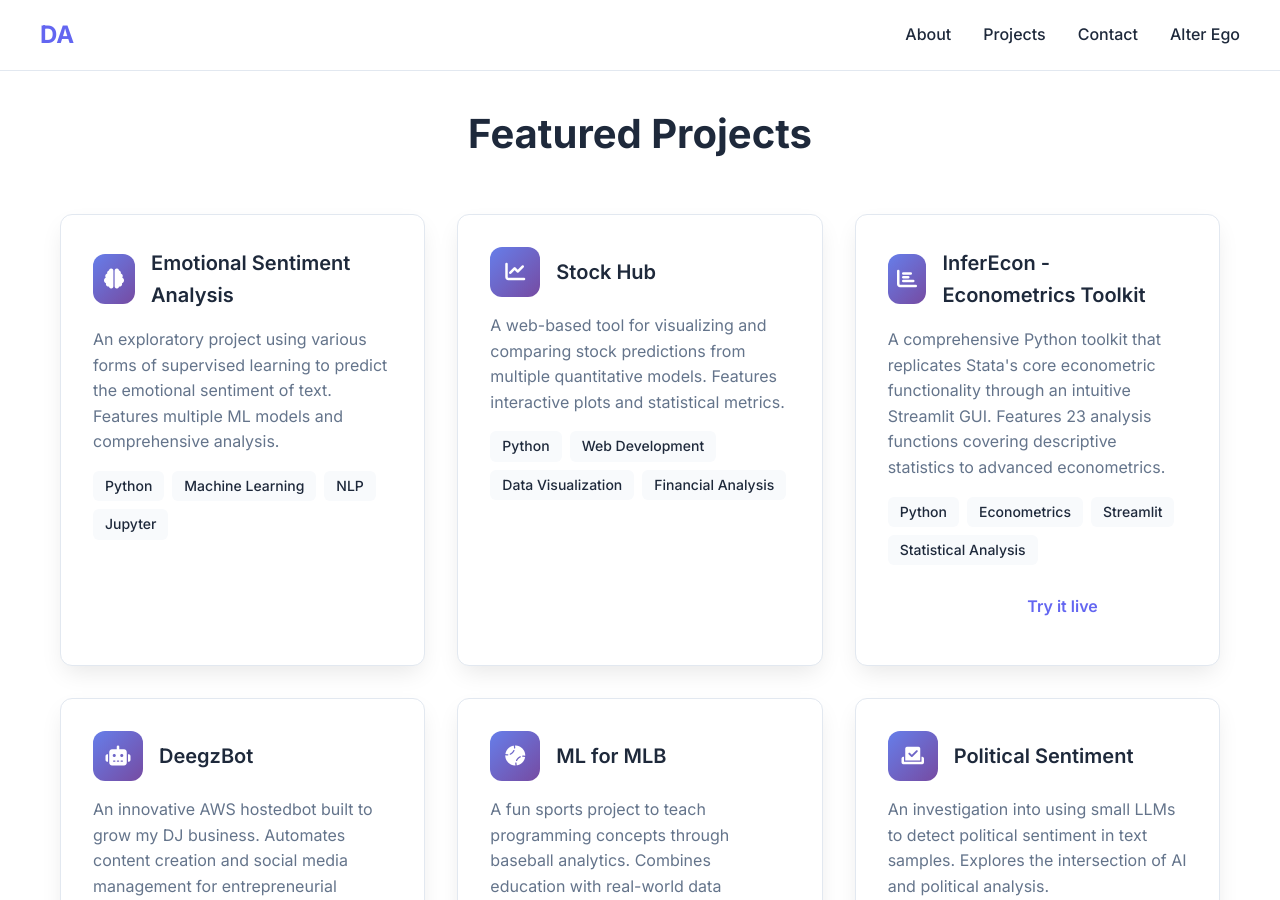
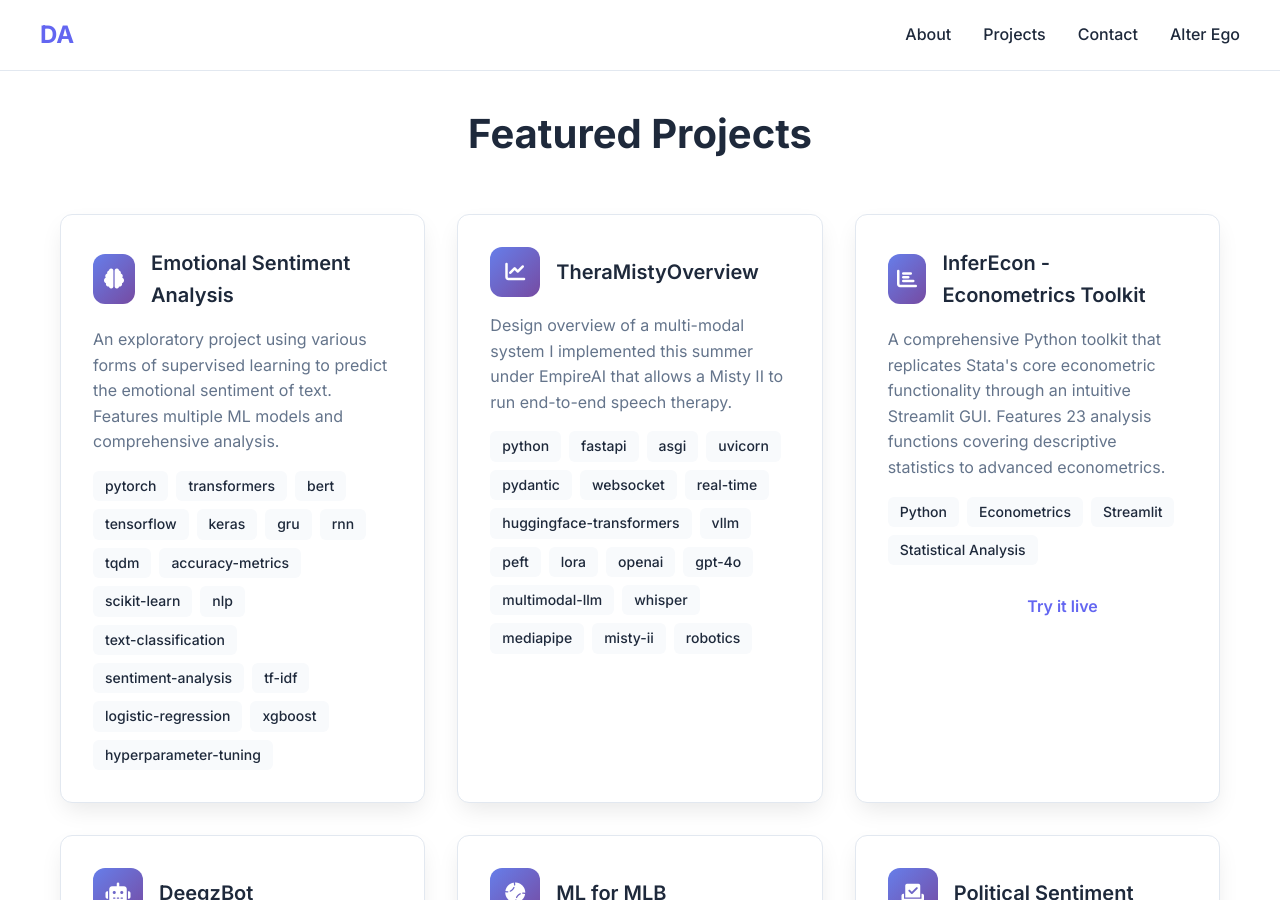
Before and after one commit to insdaguirre/insdaguirre.github.io, a Jekyll site: the page built from index.html, in a window 1280 px wide and 900 px high, scrolled down 1577 px. Built offline with Jekyll 4.4.1, drawn with Linux system fonts in a browser that asks for light colours; some of the changed text lies outside the part shown.

Commit message:
fixing tags

```diff
--- a/index.html
+++ b/index.html
@@ -81,26 +81,53 @@ description: Senior at Cornell University studying Data Science and Physics. Pas
                 </div>
                 <p class="project-description">An exploratory project using various forms of supervised learning to predict the emotional sentiment of text. Features multiple ML models and comprehensive analysis.</p>
                 <div class="project-tech">
-                    <span class="tech-tag">Python</span>
-                    <span class="tech-tag">Machine Learning</span>
-                    <span class="tech-tag">NLP</span>
-                    <span class="tech-tag">Jupyter</span>
+                    <span class="tech-tag">pytorch</span>
+                    <span class="tech-tag">transformers</span>
+                    <span class="tech-tag">bert</span>
+                    <span class="tech-tag">tensorflow</span>
+                    <span class="tech-tag">keras</span>
+                    <span class="tech-tag">gru</span>
+                    <span class="tech-tag">rnn</span>
+                    <span class="tech-tag">tqdm</span>
+                    <span class="tech-tag">accuracy-metrics</span>
+                    <span class="tech-tag">scikit-learn</span>
+                    <span class="tech-tag">nlp</span>
+                    <span class="tech-tag">text-classification</span>
+                    <span class="tech-tag">sentiment-analysis</span>
+                    <span class="tech-tag">tf-idf</span>
+                    <span class="tech-tag">logistic-regression</span>
+                    <span class="tech-tag">xgboost</span>
+                    <span class="tech-tag">hyperparameter-tuning</span>
                 </div>
             </a>
 
-            <a href="https://github.com/insdaguirre/Stock_Hub" class="project-card" target="_blank">
+            <a href="https://github.com/insdaguirre/TheraMistyOverview/tree/main" class="project-card" target="_blank">
                 <div class="project-header">
                     <div class="project-icon">
                         <i class="fas fa-chart-line"></i>
                     </div>
-                    <h3 class="project-title">Stock Hub</h3>
+                    <h3 class="project-title">TheraMistyOverview</h3>
                 </div>
-                <p class="project-description">A web-based tool for visualizing and comparing stock predictions from multiple quantitative models. Features interactive plots and statistical metrics.</p>
+                <p class="project-description">Design overview of a multi-modal system I implemented this summer under EmpireAI that allows a Misty II to run end-to-end speech therapy.</p>
                 <div class="project-tech">
-                    <span class="tech-tag">Python</span>
-                    <span class="tech-tag">Web Development</span>
-                    <span class="tech-tag">Data Visualization</span>
-                    <span class="tech-tag">Financial Analysis</span>
+                    <span class="tech-tag">python</span>
+                    <span class="tech-tag">fastapi</span>
+                    <span class="tech-tag">asgi</span>
+                    <span class="tech-tag">uvicorn</span>
+                    <span class="tech-tag">pydantic</span>
+                    <span class="tech-tag">websocket</span>
+                    <span class="tech-tag">real-time</span>
+                    <span class="tech-tag">huggingface-transformers</span>
+                    <span class="tech-tag">vllm</span>
+                    <span class="tech-tag">peft</span>
+                    <span class="tech-tag">lora</span>
+                    <span class="tech-tag">openai</span>
+                    <span class="tech-tag">gpt-4o</span>
+                    <span class="tech-tag">multimodal-llm</span>
+                    <span class="tech-tag">whisper</span>
+                    <span class="tech-tag">mediapipe</span>
+                    <span class="tech-tag">misty-ii</span>
+                    <span class="tech-tag">robotics</span>
                 </div>
             </a>
 
@@ -147,7 +174,7 @@ description: Senior at Cornell University studying Data Science and Physics. Pas
                     </div>
                     <h3 class="project-title">ML for MLB</h3>
                 </div>
-                <p class="project-description">A fun sports project to teach programming concepts through baseball analytics. Combines education with real-world data analysis.</p>
+                <p class="project-description">A fun sports project to teach my younger brother programming concepts through baseball analytics. Combines education with real-world data analysis.</p>
                 <div class="project-tech">
                     <span class="tech-tag">Python</span>
                     <span class="tech-tag">Sports Analytics</span>
```
Also changed, not shown: 1 other file.
